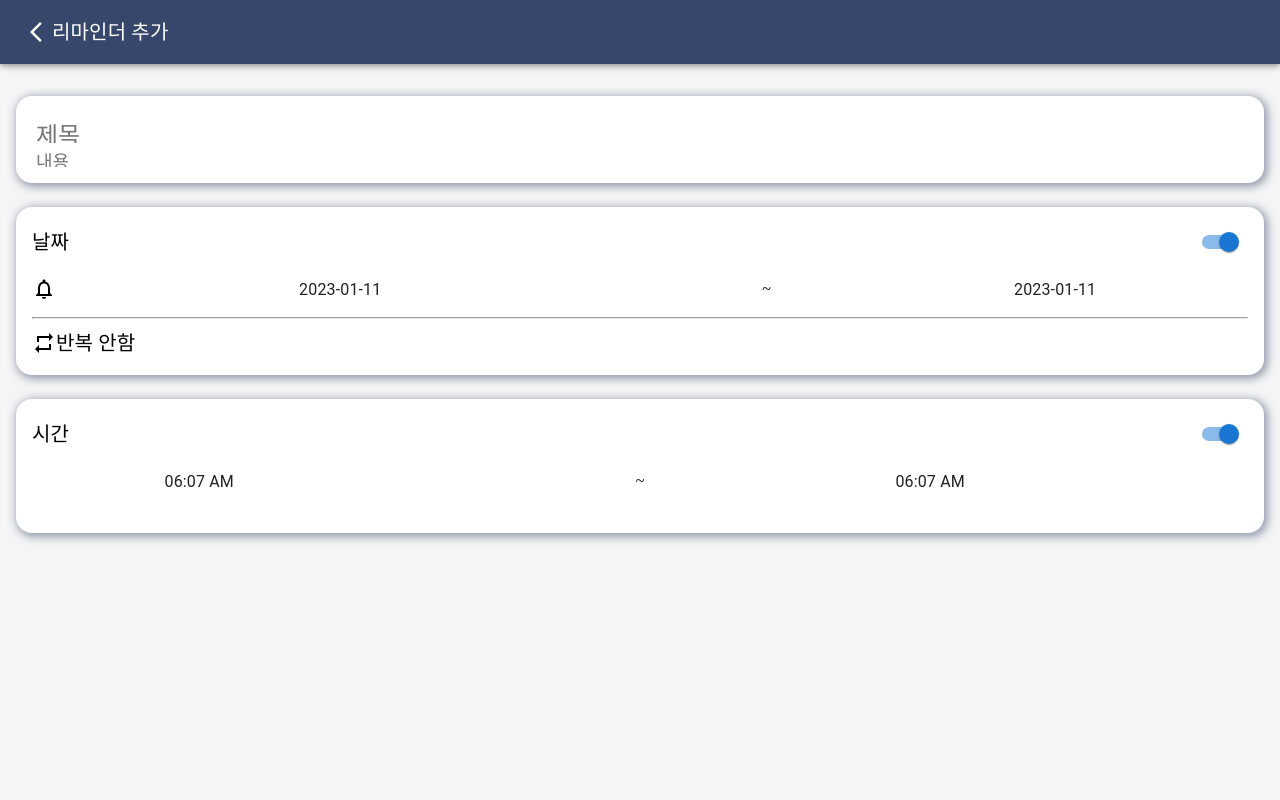
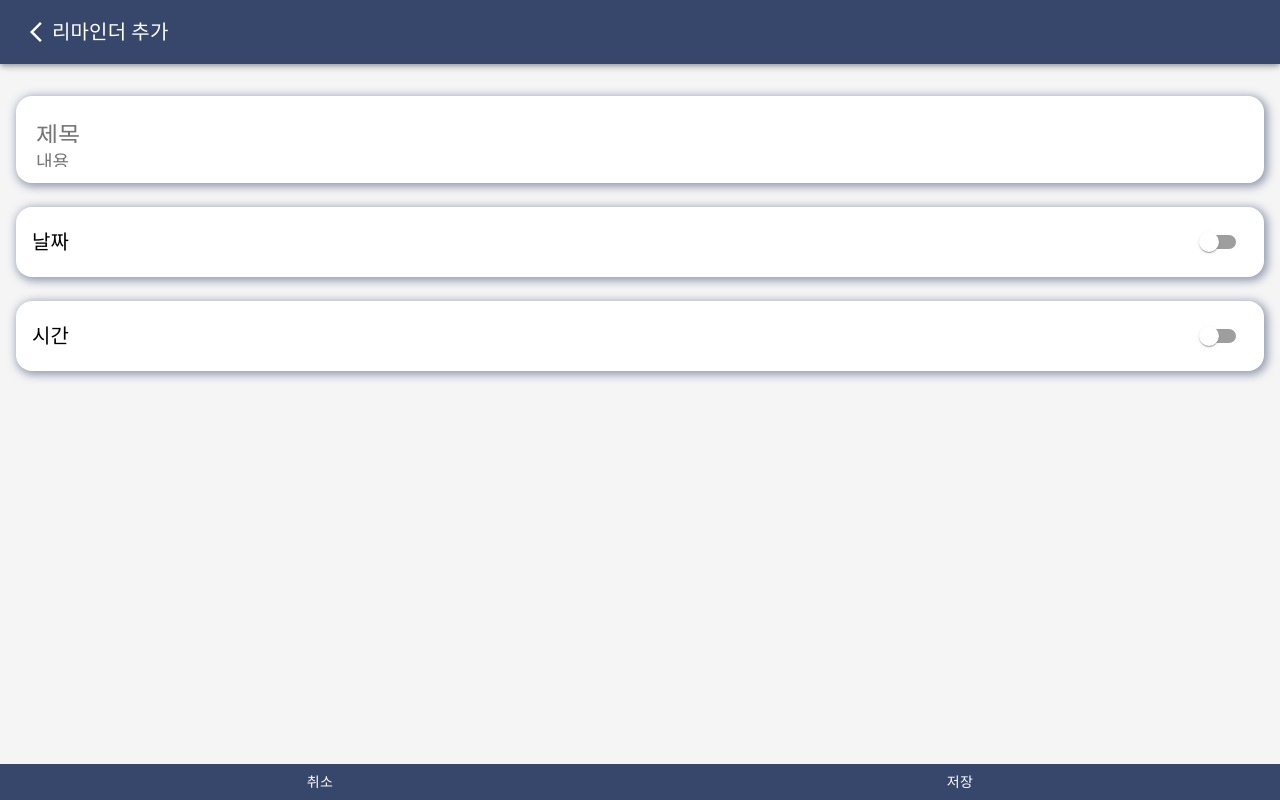
Before and after one commit to milk717/strongcom-graduation-work, a React (Create React App) app: page /add in a window 1280 px wide. Built offline with nearby package versions, Linux system fonts and the light colour scheme.

Commit message:
feat: addpage bottom button 생성

```diff
--- /dev/null
+++ b/src/components/AddPage/BottomTwoButton.js
@@ -0,0 +1,30 @@
+import {Button as MuiButton} from "@mui/material";
+import {useLocation} from "react-router-dom";
+import {useEffect, useState} from "react";
+import styled from "styled-components";
+
+export default function BottomTwoButton(){
+    const location = useLocation();
+    const [secondBtnName, setSecondBtnName] = useState(location.pathname==='/add' ? '저장':'적용' );
+
+    useEffect(() =>{
+        setSecondBtnName((state)=>location.pathname==='/add' ? '저장':'적용' )
+    },[location])
+
+    return(
+        <ButtonWrapper>
+            <Button>취소</Button>
+            <Button>{secondBtnName}</Button>
+        </ButtonWrapper>
+    )
+}
+
+const ButtonWrapper = styled.div`
+  display: flex;
+  justify-content: space-around;
+  background: ${props => props.theme.color.primaryLight};
+`
+
+const Button = styled(MuiButton)`
+  color: ${props => props.theme.color.white}
+`
--- a/src/components/AddPage/ReminderDateInput.js
+++ b/src/components/AddPage/ReminderDateInput.js
@@ -15,7 +15,7 @@ import {useNavigate} from "react-router-dom";
 
 export default function ReminderDateInput(){
     const reminder = useSelector((state) => state.reminder);
-    const [dateToggle, setDateToggle] = useState(true);
+    const [dateToggle, setDateToggle] = useState(false);
     const dispatch = useDispatch();
     const navigate = useNavigate();
 
--- a/src/components/AddPage/ReminderTimeInput.js
+++ b/src/components/AddPage/ReminderTimeInput.js
@@ -7,11 +7,12 @@ import {AdapterDayjs} from "@mui/x-date-pickers/AdapterDayjs";
 import {LocalizationProvider} from "@mui/x-date-pickers/LocalizationProvider";
 import {TimePicker as MuiTimePicker} from "@mui/x-date-pickers";
 import {endTimeInput, startTimeInput} from "../../modules/reminderSlice";
+import dayjs from "dayjs";
 
 export default function ReminderTimeInput() {
     const reminder = useSelector((state) => state.reminder);
     const dispatch = useDispatch();
-    const [timeToggle, setTimeToggle] = useState(true);
+    const [timeToggle, setTimeToggle] = useState(false);
 
     const handleTimeToggle = (e) => {
         setTimeToggle(state => !state)
@@ -38,17 +39,17 @@ export default function ReminderTimeInput() {
                         <RowStack bottomMargin='8px' justifyContent='space-around'>
                             <LocalizationProvider dateAdapter={AdapterDayjs}>
                                 <TimePicker
-                                    value={reminder.startTime}
+                                    value={dayjs(reminder.startTime)}
                                     onChange={(newValue) => {
-                                        dispatch(startTimeInput(newValue))
+                                        dispatch(startTimeInput(newValue.format()))
                                     }}
                                     renderInput={(params) => <TextField {...params} />}
                                 />
                                 ~
                                 <TimePicker
-                                    value={reminder.endTime}
+                                    value={dayjs(reminder.endTime)}
                                     onChange={(newValue) => {
-                                        dispatch(endTimeInput(newValue))
+                                        dispatch(endTimeInput(newValue.format()))
                                     }}
                                     renderInput={(params) => <TextField {...params} />}
                                 />
--- a/src/modules/reminderSlice.js
+++ b/src/modules/reminderSlice.js
@@ -27,10 +27,10 @@ export const reminderSlice = createSlice({
             state.endDate = action.payload;
         },
         startTimeInput: (state,action) => {
-            state.startDate = action.payload;
+            state.startTime = action.payload;
         },
         endTimeInput: (state,action) => {
-            state.endDate = action.payload;
+            state.endTime = action.payload;
         },
     }
 });
--- a/src/page/AddPage.js
+++ b/src/page/AddPage.js
@@ -1,5 +1,6 @@
 import AddPageAppBar from "../components/AddPage/AddPageAppBar";
 import {Outlet} from "react-router-dom";
+import BottomTwoButton from "../components/AddPage/BottomTwoButton";
 
 export default function AddPage(){
     return(
@@ -10,6 +11,9 @@ export default function AddPage(){
             <main>
                 <Outlet/>
             </main>
+            <footer>
+                <BottomTwoButton/>
+            </footer>
         </>
     );
 }
```
